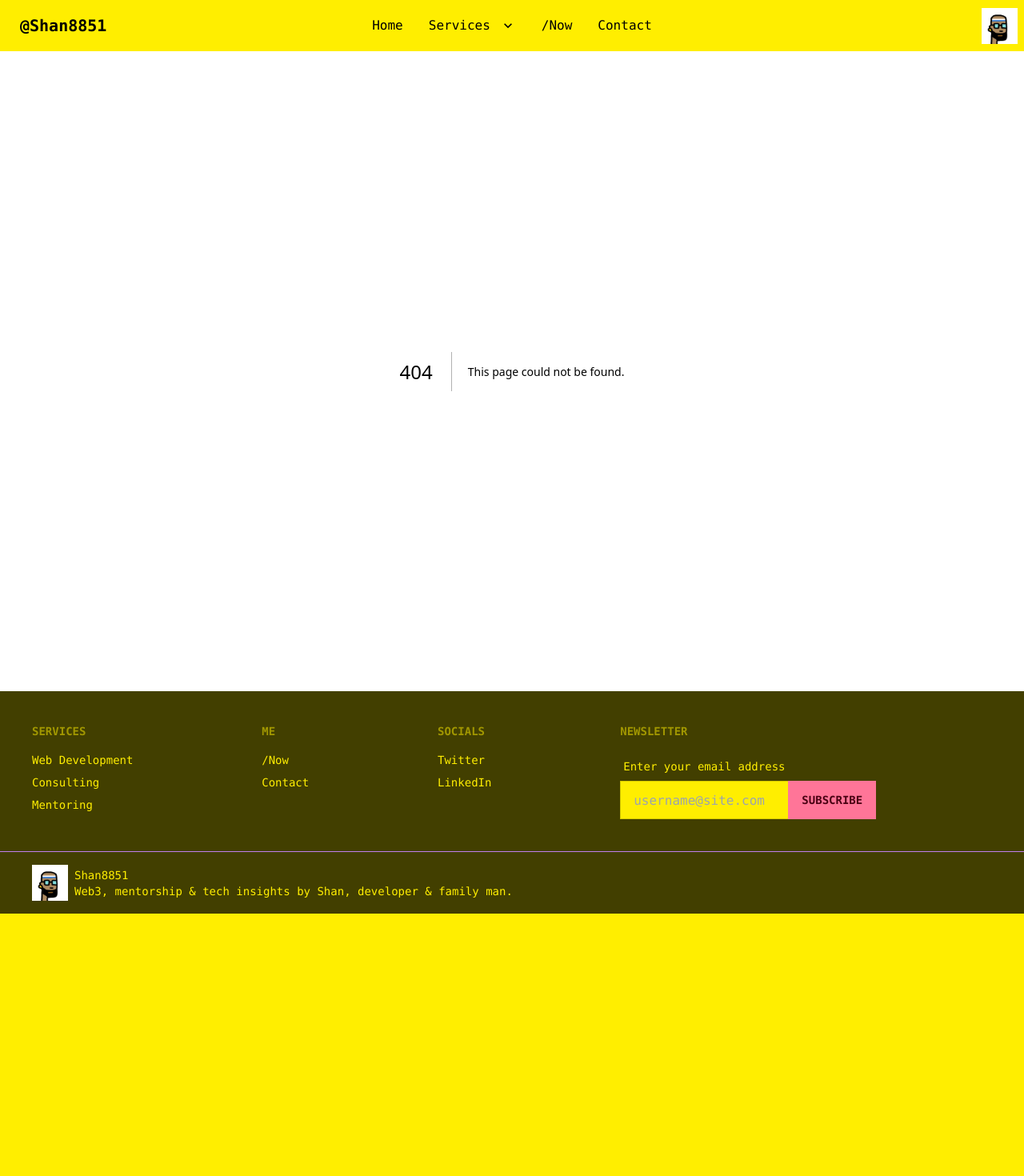
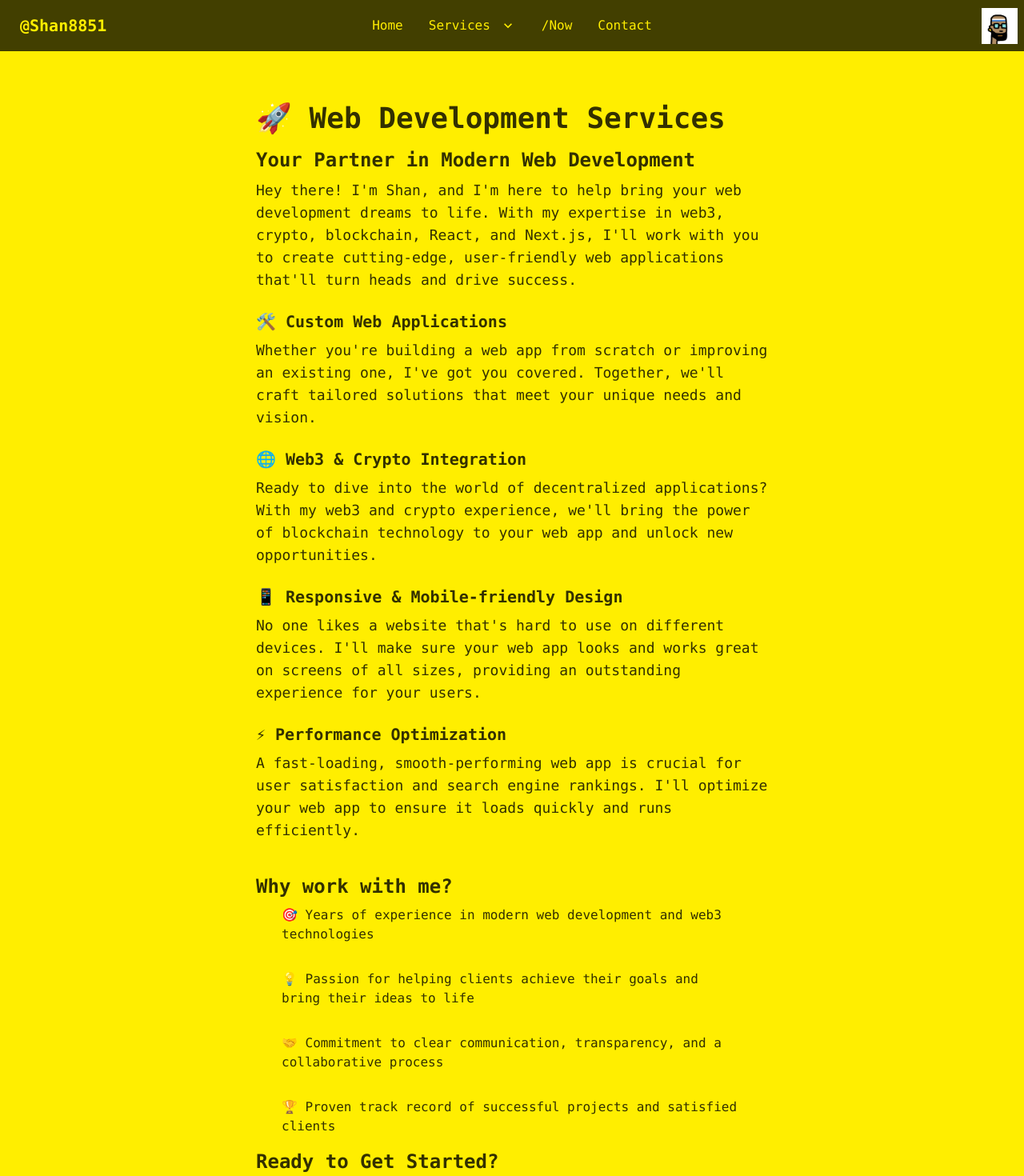
Before and after one commit to shan8851/shan-next, a Next.js app: page /webdev in a window 1280 px wide. Before the commit this address had no page. Shown: the top 1470 px of the page at 80% size. Before the commit the page ends 1142 px from the top, so only its background shows below. Built offline with nearby package versions, Linux system fonts and the light colour scheme.

Commit message:
webdev and consulting services

```diff
--- /dev/null
+++ b/src/components/ContactSection.tsx
@@ -0,0 +1,19 @@
+import { CALENDLY_LINK } from "@/constants";
+import Link from "next/link";
+import { FC } from "react";
+
+export const ContactSection: FC = () => (
+<div className="flex flex-col items-center justify-center w-full bg-secondary py-24 px-3">
+  <div className="max-w-3xl mx-auto flex flex-col gap-6 items-center justify-center">
+    <h3 className="mb-6 text-3xl font-extrabold lg:text-4xl text-center max-w-xl">📞 Let&apos;s Connect!
+    </h3>
+    <p className="mb-6 text-md font-normal lg:text-lg  ">
+      Whether you&apos;re looking for web3 expertise, mentorship, or collaboration, I&apos;d love to hear from you! Get in touch via my contact form, book a face-to-face call, or reach out on social media.
+    </p>
+    <div className="flex gap-12">
+      <Link href="/contact" className="btn btn-lg">💬 Contact Form</Link>
+      <a href={CALENDLY_LINK} className="btn btn-lg">🗓️ Book a Call</a>
+    </div>
+  </div>
+</div>
+)
--- a/src/components/Header.tsx
+++ b/src/components/Header.tsx
@@ -6,20 +6,20 @@ import Logo from '@/assets/punk.png'
 export const Header: FC = () => {
 
   return (
-    <div className="navbar bg-base-100">
+    <div className="navbar bg-neutral text-neutral-content">
       <div className="navbar-start">
         <div className="dropdown">
           <label tabIndex={0} className="btn btn-ghost lg:hidden">
             <svg xmlns="http://www.w3.org/2000/svg" className="h-5 w-5" fill="none" viewBox="0 0 24 24" stroke="currentColor"><path strokeLinecap="round" strokeLinejoin="round" strokeWidth="2" d="M4 6h16M4 12h8m-8 6h16" /></svg>
           </label>
-          <ul tabIndex={0} className="menu menu-compact dropdown-content mt-3 p-2 shadow bg-base-100 rounded-box w-52">
+          <ul tabIndex={0} className="menu menu-compact dropdown-content mt-3 p-2 shadow bg-neutral text-neutral-content rounded-box w-52">
             <li><Link href="/">Home</Link></li>
             <li tabIndex={0}>
               <a className="justify-between">
                 Services
                 <svg className="fill-current" xmlns="http://www.w3.org/2000/svg" width="24" height="24" viewBox="0 0 24 24"><path d="M8.59,16.58L13.17,12L8.59,7.41L10,6L16,12L10,18L8.59,16.58Z" /></svg>
               </a>
-              <ul className="p-2 bg-base-100">
+              <ul className="p-2 bg-neutral text-neutral-content">
                 <li><Link href="/webdev">Web Development</Link></li>
                 <li><Link href="consulting">Consulting</Link></li>
                 <li><Link href="/mentoring">Mentoring</Link></li>
@@ -39,7 +39,7 @@ export const Header: FC = () => {
               Services
               <svg className="fill-current" xmlns="http://www.w3.org/2000/svg" width="20" height="20" viewBox="0 0 24 24"><path d="M7.41,8.58L12,13.17L16.59,8.58L18,10L12,16L6,10L7.41,8.58Z" /></svg>
             </a>
-            <ul className="p-2 bg-base-100">
+            <ul className="p-2 bg-neutral text-neutral-content">
               <li><Link href="/webdev">Web Development</Link></li>
               <li><Link href="consulting">Consulting</Link></li>
               <li><Link href="/mentoring">Mentoring</Link></li>
--- /dev/null
+++ b/src/pages/consulting.tsx
@@ -0,0 +1,42 @@
+import { NextPage } from "next";
+import Head from "next/head";
+import Link from "next/link";
+
+const Consulting: NextPage = () => {
+  return (
+    <>
+      <Head>
+        <title>Shan - Services: Consulting</title>
+        <meta name="description" content="Consulting" />
+        <link rel="icon" href="/favicon.ico" />
+      </Head>
+      <main>
+        <div className="p-4 md:p-16 flex flex-col w-screen justify-center max-w-3xl mx-auto">
+          <h1 className="mb-4 text-3xl font-extrabold lg:text-4xl">💼 Consulting Services</h1>
+          <h2 className="mb-2 text-xl lg:text-2xl font-bold">Helping Businesses Navigate the Digital Landscape</h2>
+          <p className="mb-6 text-md font-normal lg:text-lg">Hey there! I&apos;m Shan, and I love helping businesses make the most of modern technology. With my experience in web3, crypto, blockchain, and a range of web development frameworks, I&apos;m here to guide you through the ever-evolving digital landscape and find the right solutions to drive your success.</p>
+          <h2 className="mb-2 text-xl lg:text-2xl font-bold">Consulting Services I Offer</h2>
+          <h3 className="mb-2 text-lg lg:text-xl font-bold">🌉 Bridging the Knowledge Gap</h3>
+          <p className="mb-6 text-md font-normal lg:text-lg">Want to scale your business and stay ahead of the competition? I'll work with you to identify growth opportunities and develop a solid roadmap to achieve your goals.</p>
+          <h3 className="mb-2 text-lg lg:text-xl font-bold">🔐 Security & Compliance</h3>
+          <p className="mb-6 text-md font-normal lg:text-lg">Keeping your digital assets safe and compliant is crucial in today&apos;s interconnected world. I&apos;ll help you identify potential vulnerabilities and implement best practices to secure your online presence.</p>
+          <h3 className="mb-2 text-lg lg:text-xl font-bold">🧪 Innovation & Experimentation</h3>
+          <p className="mb-6 text-md font-normal lg:text-lg">Stay on the cutting edge of technology with my guidance. We&apos;ll explore emerging trends, experiment with new ideas, and foster a culture of innovation in your organization.</p>
+          <h2 className="mb-2 text-xl lg:text-2xl font-bold">Why Choose Me as Your Consultant</h2>
+          <ul className="px-8 flex flex-col gap-8">
+            <li>🎓 Deep expertise in web3, crypto, blockchain, and modern web development
+            </li>
+            <li>🚀 Proven track record of helping businesses grow and thrive in the digital space</li>
+            <li>💬 Excellent communication skills, ensuring a smooth and productive collaboration</li>
+            <li>📚 Commitment to staying up-to-date with the latest tech trends and best practices</li>
+          </ul>
+          <h2 className="mt-4 mb-2 text-xl lg:text-2xl font-bold">Ready to Take Your Business to the Next Level?</h2>
+          <p className="mb-6 text-md font-normal lg:text-lg">Let&apos;s work together to unlock your business&apos;s full potential in the digital world. Reach out to me today to start a conversation and see how my consulting services can help you succeed.</p>
+          <Link href="/contact" className="btn btn-lg btn-primary">📩 Get in Touch</Link>
+        </div>
+      </main>
+    </>
+  )
+}
+
+export default Consulting;
--- a/src/pages/index.tsx
+++ b/src/pages/index.tsx
@@ -1,4 +1,5 @@
 import { About } from "@/components/About";
+import { ContactSection } from "@/components/ContactSection";
 import { Hero } from "@/components/Hero";
 import { Newsletter } from "@/components/Newsletter";
 import { Projects } from "@/components/Projects";
@@ -20,6 +21,7 @@ const Home: NextPage = () => {
         <Services />
         <Newsletter />
         <Projects />
+        <ContactSection />
       </main>
     </>
   );
--- /dev/null
+++ b/src/pages/webdev.tsx
@@ -0,0 +1,43 @@
+import { NextPage } from "next";
+import Head from "next/head";
+import Link from "next/link";
+
+const WebDev: NextPage = () => {
+  return (
+    <>
+      <Head>
+        <title>Shan - Services: Web Development</title>
+        <meta name="description" content="Web Development" />
+        <link rel="icon" href="/favicon.ico" />
+      </Head>
+      <main>
+        <div className="p-4 md:p-16 flex flex-col w-screen justify-center max-w-3xl mx-auto">
+          <h1 className="mb-4 text-3xl font-extrabold lg:text-4xl">🚀 Web Development Services</h1>
+          <h2 className="mb-2 text-xl lg:text-2xl font-bold">Your Partner in Modern Web Development</h2>
+          <p className="mb-6 text-md font-normal lg:text-lg">Hey there! I&apos;m Shan, and I&apos;m here to help bring your web development dreams to life. With my expertise in web3, crypto, blockchain, React, and Next.js, I&apos;ll work with you to create cutting-edge, user-friendly web applications that&apos;ll turn heads and drive success.</p>
+          <h3 className="mb-2 text-lg lg:text-xl font-bold">🛠️ Custom Web Applications</h3>
+          <p className="mb-6 text-md font-normal lg:text-lg">Whether you&apos;re building a web app from scratch or improving an existing one, I&apos;ve got you covered. Together, we&apos;ll craft tailored solutions that meet your unique needs and vision.</p>
+          <h3 className="mb-2 text-lg lg:text-xl font-bold">🌐 Web3 & Crypto Integration</h3>
+          <p className="mb-6 text-md font-normal lg:text-lg">Ready to dive into the world of decentralized applications? With my web3 and crypto experience, we&apos;ll bring the power of blockchain technology to your web app and unlock new opportunities.</p>
+          <h3 className="mb-2 text-lg lg:text-xl font-bold">📱 Responsive & Mobile-friendly Design</h3>
+          <p className="mb-6 text-md font-normal lg:text-lg">No one likes a website that&apos;s hard to use on different devices. I&apos;ll make sure your web app looks and works great on screens of all sizes, providing an outstanding experience for your users.</p>
+          <h3 className="mb-2 text-lg lg:text-xl font-bold">⚡ Performance Optimization</h3>
+          <p className="mb-6 text-md font-normal lg:text-lg">A fast-loading, smooth-performing web app is crucial for user satisfaction and search engine rankings. I&apos;ll optimize your web app to ensure it loads quickly and runs efficiently.</p>
+          <h2 className="mt-4 mb-2 text-xl lg:text-2xl font-bold">Why work with me?</h2>
+          <ul className="px-8 flex flex-col gap-8">
+            <li>🎯 Years of experience in modern web development and web3 technologies
+            </li>
+            <li>💡 Passion for helping clients achieve their goals and bring their ideas to life</li>
+            <li>🤝 Commitment to clear communication, transparency, and a collaborative process</li>
+            <li>🏆 Proven track record of successful projects and satisfied clients</li>
+          </ul>
+          <h2 className="mt-4 mb-2 text-xl lg:text-2xl font-bold">Ready to Get Started?</h2>
+          <p className="mb-6 text-md font-normal lg:text-lg">Let&apos;s bring your web development project to life! Reach out to me today, and we&apos;ll discuss how we can work together to create something amazing.</p>
+          <Link href="/contact" className="btn btn-lg btn-primary">📩 Get in Touch</Link>
+        </div>
+      </main>
+    </>
+  )
+}
+
+export default WebDev;
```
